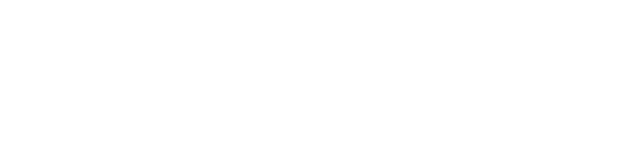
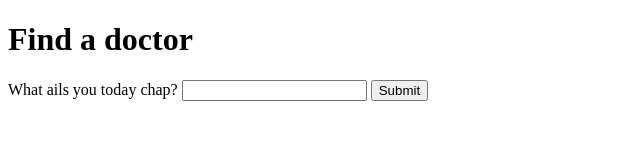
Before and after one commit to dowdm/JSWeek2, a plain HTML site: page src/index.html in a window 1280 px wide. Shown: the whole page, without its empty margins (0-640 px from the left). Drawn offline with Linux system fonts and the light colour scheme.

Commit message:
adds basic html form layout for accepting user data

```diff
--- a/src/index.html
+++ b/src/index.html
@@ -2,9 +2,25 @@
 <html>
   <head>
     <meta charset="utf-8">
-    <title></title>
+    <title>Doctor Finder</title>
   </head>
   <body>
-
+    <div class="container">
+      <form class="doctorFinder">
+        <h1>Find a doctor</h1>
+        <div class="form-group">
+          <div class="row">
+            <div class="col">
+              <label for="">What ails you today chap?</label>
+              <input class="form-control" id="ailment" type="text" name="" value="" required>
+              <button class="btn btn-primary " name="submit" type="submit" id=>Submit</button>
+            </div>
+            <div class="jumbotron">
+              <h1><span id="output"></span></h1>
+            </div>
+          </div>
+        </div>
+      </form>
+    </div>
   </body>
 </html>
```
